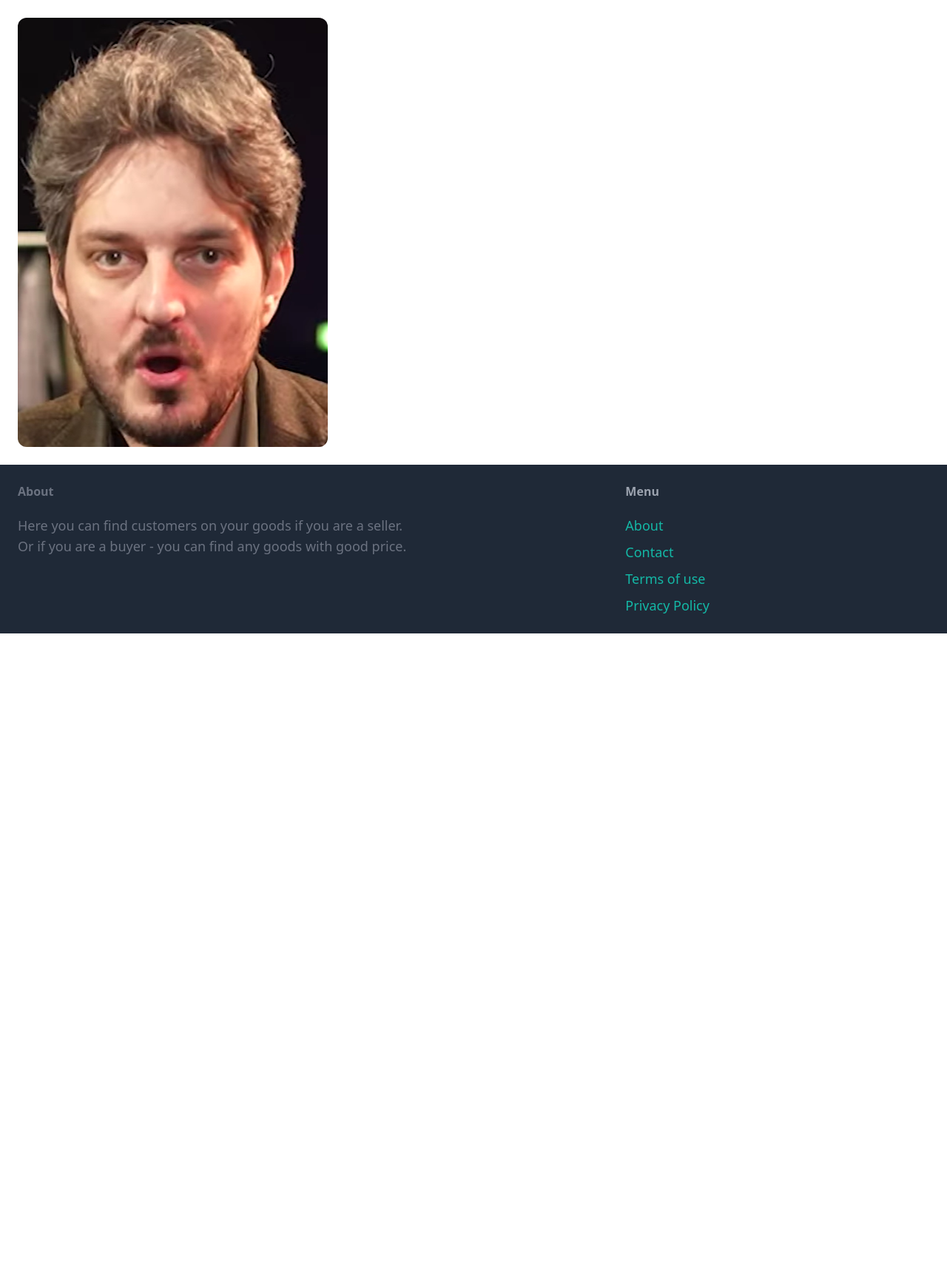
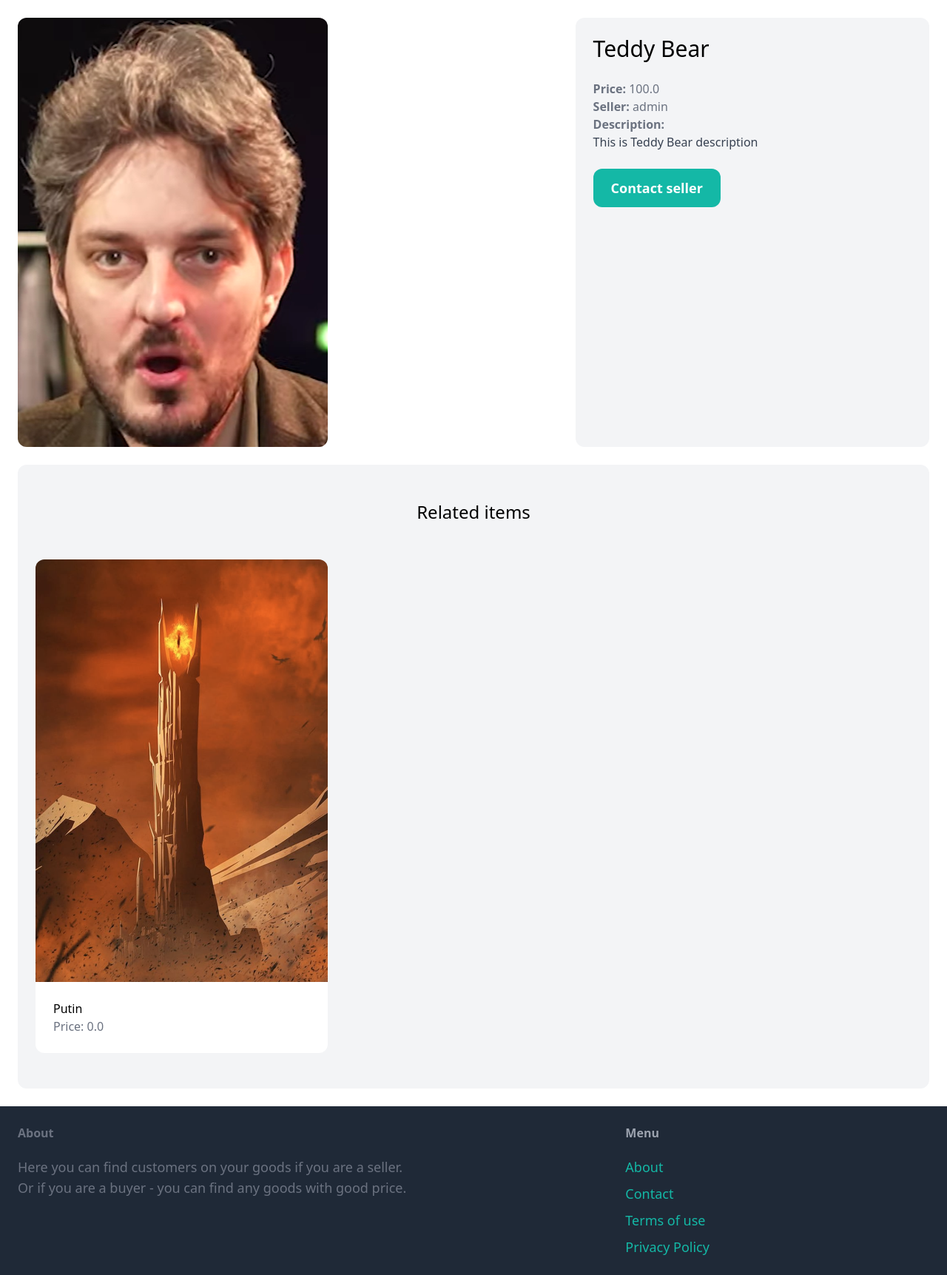
Before and after one commit to griseeminence/sold, a Django app: page /items/1/ in a window 1280 px wide. Shown: the part 77-1800 px from the top of the page at 74% size. Before the commit the page ends 933 px from the top, so only its background shows below. Run offline with Django 4.2, Linux system fonts and the light colour scheme; data comes from the database, SQL or seed files in the repository; both versions use the stored data as it was after the commit; some libraries are stand-ins or nearby versions.

Commit message:
add items-detail pages and views

```diff
--- a/sold/item/urls.py
+++ b/sold/item/urls.py
@@ -5,6 +5,6 @@ from . import views
 app_name = 'item'
 
 urlpatterns = [
-    path('<int:pk>/', views.detail, name='detail'),
+    path('items/<int:pk>/', views.detail, name='detail'),
 
 ]
--- a/sold/item/views.py
+++ b/sold/item/views.py
@@ -5,5 +5,9 @@ from item.models import Item
 
 def detail(request, pk):
     item = get_object_or_404(Item, pk=pk)
-    context = {'item': item}
+    related_items = Item.objects.filter(category=item.category, is_sold=False).exclude(pk=pk)[0:3]
+    context = {
+        'item': item,
+        'related_items': related_items
+    }
     return render(request, 'item/detail.html', context)
--- a/sold/sold/urls.py
+++ b/sold/sold/urls.py
@@ -6,5 +6,5 @@ from django.conf.urls.static import static
 urlpatterns = [
     path('admin/', admin.site.urls),
     path('', include('core.urls')),
-    path('items/', include('item.urls')),
+    path('', include('item.urls')),
 ] + static(settings.MEDIA_URL, document_root=settings.MEDIA_ROOT)
--- a/sold/templates/core/index.html
+++ b/sold/templates/core/index.html
@@ -8,7 +8,7 @@
       <div  class="grid grid-cols-3 grap-3">
           {% for item in items %}
             <div>
-                <a href="#">
+                <a href="{% url 'item:detail' item.id %}">
                     <div>
                         <img src="{{ item.image.url }}" class="rounded-t-xl" alt="this is alt parametr">
                     </div>
--- a/sold/templates/item/detail.html
+++ b/sold/templates/item/detail.html
@@ -9,5 +9,45 @@
         <div class="col-span-3">
             <img src="{{ item.image.url }}" alt="this is alt parametr" class="rounded-xl">
         </div>
+        <div class="col-span-2 p-6 bg-gray-100 rounded-xl">
+            <h1 class="mb-6 text-3xl">{{ item.name }}</h1>
+            <p class="text-gray-500"><strong>Price: </strong>{{ item.price }}</p>
+            <p class="text-gray-500"><strong>Seller: </strong>{{ item.created_by.username }}</p>
+
+            {% if item.description %}
+
+                <p class="text-gray-700">
+                    <strong class="text-gray-500">Description: </strong><br>
+                    {{ item.description }}
+                </p>
+
+            {% endif %}
+
+            <a href="#" class="inline-block mt-6 px-6 py-3 text-lg font-semibold bg-teal-500 text-white rounded-xl hover:bg-teal-700">Contact seller</a>
+        </div>
+    </div>
+
+    <div class="mt-6 px-6 py-12 bg-gray-100 rounded-xl">
+        <h2 class="mb-12 text-2xl text-center">Related items</h2>
+          <div  class="grid grid-cols-3 grap-3">
+              {% for item in related_items %}
+                <div>
+                    <a href="{% url 'item:detail' item.id %}">
+                        <div>
+                            <img src="{{ item.image.url }}" class="rounded-t-xl" alt="this is alt parametr">
+                        </div>
+
+                        <div class="p-6 bg-white rounded-b-xl">
+                            <h2 class="text-2-xl">
+                                {{ item.name }}
+                            </h2>
+                            <p class="text-gray-500">
+                                Price: {{ item.price }}
+                            </p>
+                        </div>
+                    </a>
+                </div>
+              {% endfor %}
+          </div>
     </div>
 {% endblock %}
```
Also changed, not shown: sold/db.sqlite3, sold/media/item_images/Screenshot_2023-10-18_143522.png (added).
